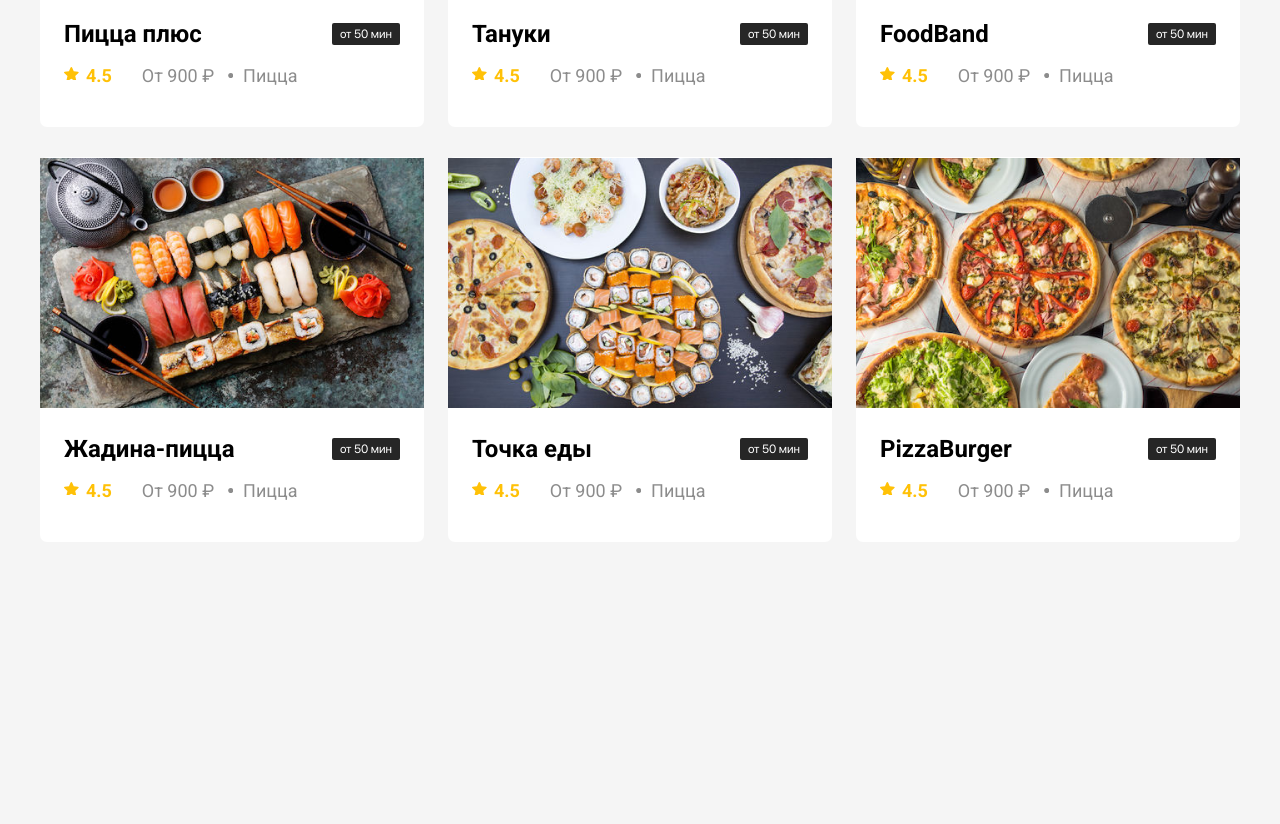
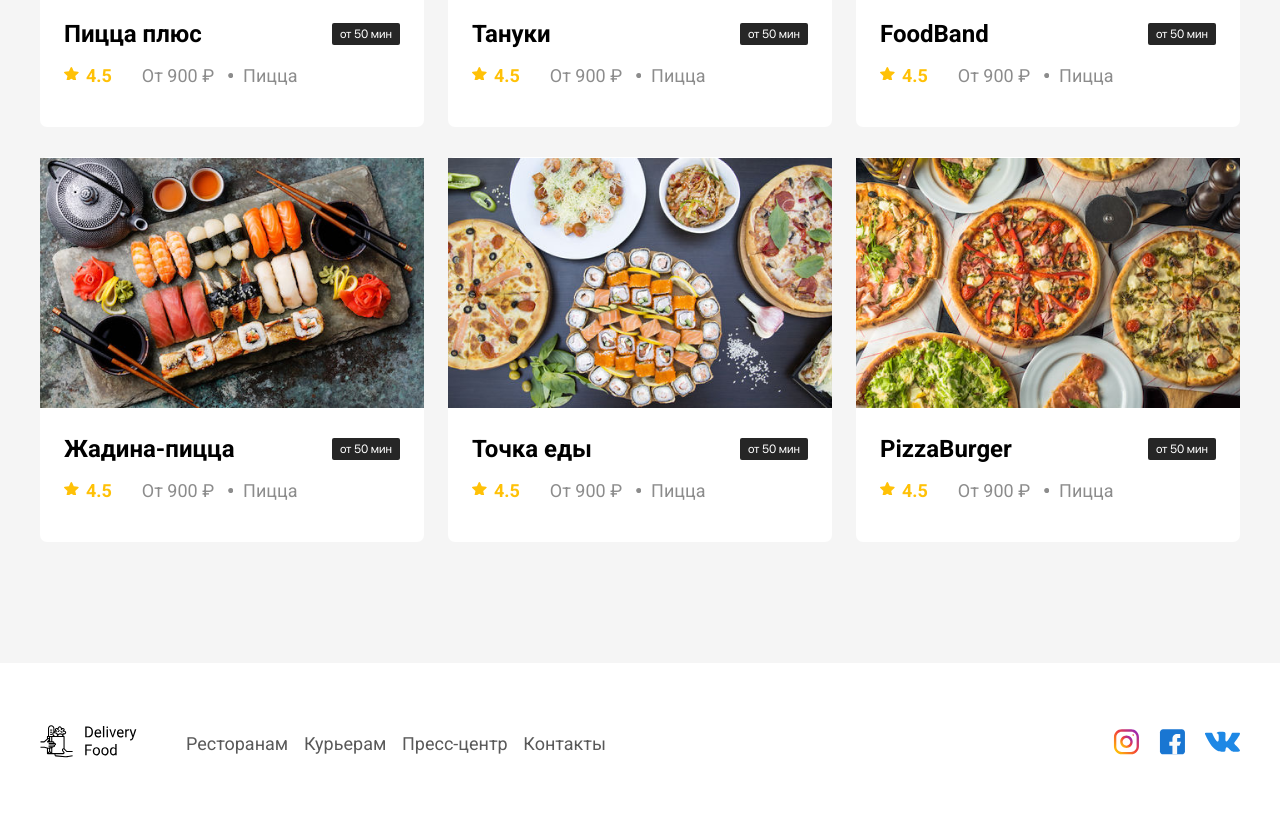
Before and after one commit to MargaritaBelozerova/Delivery, a plain HTML site: page index.html in a window 1280 px wide. Shown: the part 813-1637 px from the top of the page. Before the commit the page ends 1385 px from the top, so only its background shows below. Drawn offline with Linux system fonts and the light colour scheme.

Commit message:
Свёрстана секция footer (урок 12)

```diff
--- a/css/style.css
+++ b/css/style.css
@@ -107,6 +107,9 @@ body {
   line-height: 28px;
   color: #302C34;
 }
+.section-rest {
+  padding-bottom: 91px;
+}
 .section__header {
   display: flex;
   justify-content: space-between;
@@ -201,3 +204,33 @@ body {
   left: -15px;
   margin-top: -3px;
 }
+.footer {
+  background-color:#FFFFFF;
+  padding: 60px 0px;
+}
+.footer-block {
+  display: flex;
+  max-width: 566px;
+  width: 100%;
+  align-items: center;
+  justify-content: space-between;
+}
+.navigation {
+  max-width: 420px;
+  width: 100%;
+  display: flex;
+  justify-content: space-between;
+}
+.nav-link {
+  font-size: 18px;
+  line-height: 21px;
+  color: #595959;
+  text-decoration: none;
+}
+.social-block {
+  max-width: 127px;
+  width: 100%;
+  display: flex;
+  justify-content: space-between;
+  align-items: center;
+}
--- a/index.html
+++ b/index.html
@@ -163,5 +163,34 @@
   </div>
 </section>
 
+<footer class="footer">
+  <div class="container block">
+    <div class="footer-block">
+      <a href="" class="logo-link">
+        <img src="./img/logo.svg" alt="Логотип" class="logo-img">
+      </a>
+
+      <nav class="navigation">
+        <a href="" class="nav-link">Ресторанам</a>
+        <a href="" class="nav-link">Курьерам</a>
+        <a href="" class="nav-link">Пресс-центр</a>
+        <a href="" class="nav-link">Контакты</a>
+      </nav>
+    </div>
+
+    <div class="social-block">
+      <a href="" class="social-link">
+        <img src="/img/inst.svg" alt="Логотип инстаграм" class="social-img">
+      </a>
+      <a href="" class="social-link">
+        <img src="./img/fb.svg" alt="Логотип фейсбука" class="social-img">
+      </a>
+      <a href="" class="social-link">
+        <img src="./img/vk.svg" alt="Логотип вк" class="social-img">
+      </a>
+    </div>
+  </div>
+</footer>
+
 </body>
 </html>
```
Also changed, not shown: img/fb.svg (added), img/inst.svg (added), img/vk.svg (added).
